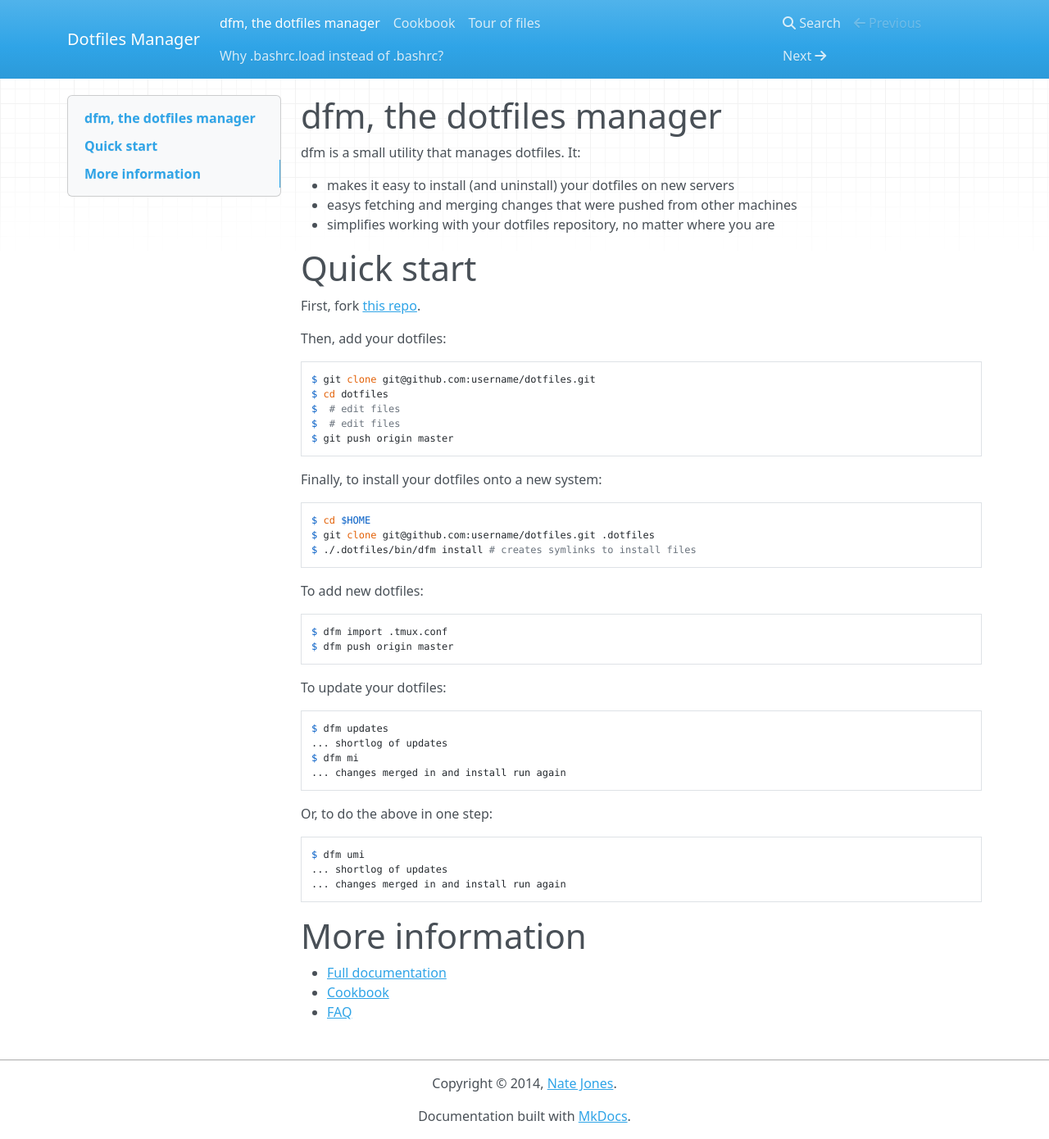
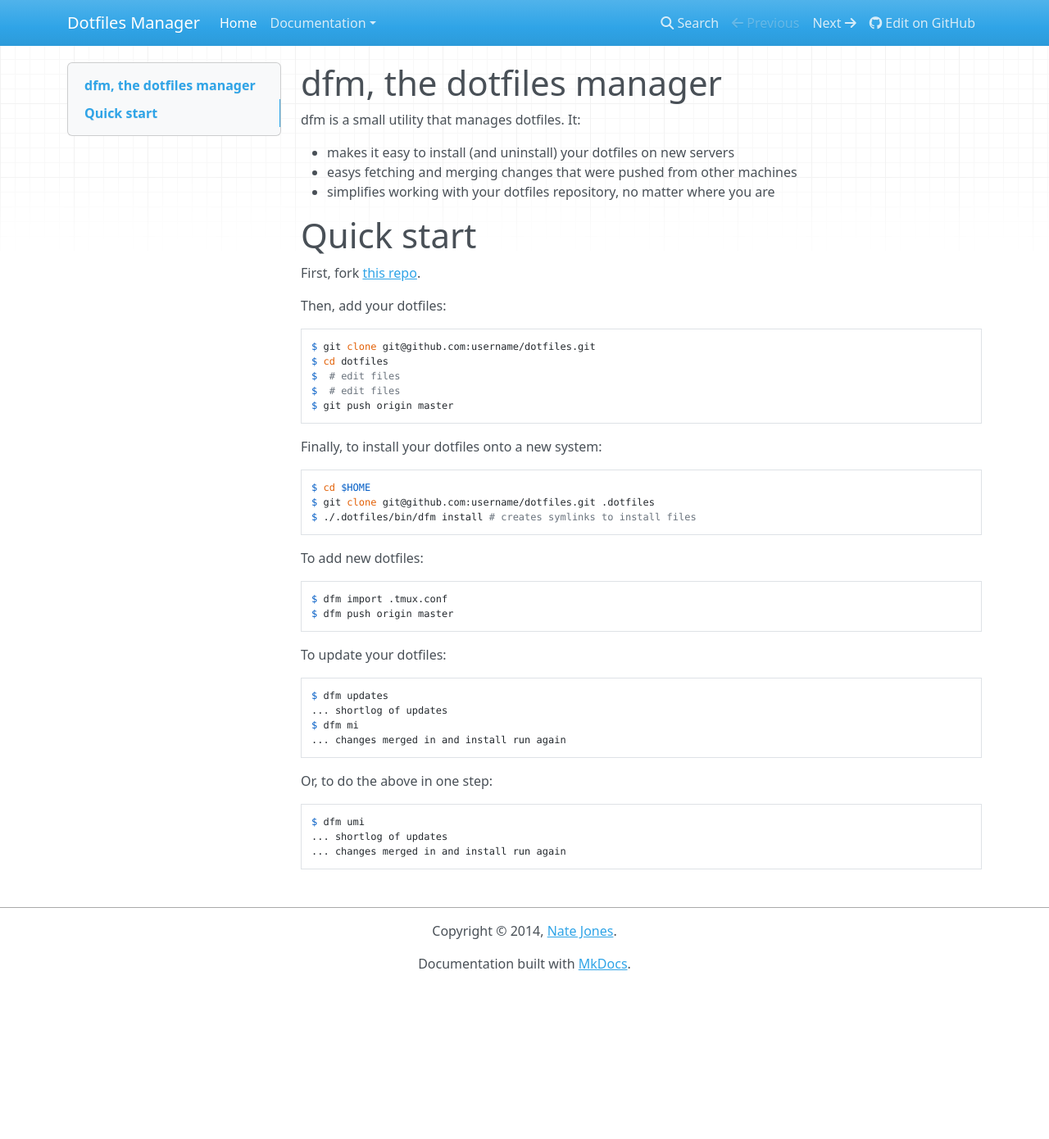
Before and after one commit to justone/dfm-site, an MkDocs documentation site: the page built from docs/index.md, in a window 1280 px wide and 1390 px high. Shown: the whole window at 82% size. Built offline with MkDocs 1.6.1, drawn with Linux system fonts in a browser that asks for light colours; nearby versions of some CDN libraries; old or Windows-style settings are respelled for this version of MkDocs.

Commit message:
add structure

````diff
--- a/docs/index.md
+++ b/docs/index.md
@@ -51,9 +51,3 @@ $ dfm umi
 ... shortlog of updates
 ... changes merged in and install run again
 ```
-
-# More information
-
-* [Full documentation](documentation.md)
-* [Cookbook](cookbook.md)
-* [FAQ](faq.md)
--- a/mkdocs.yml
+++ b/mkdocs.yml
@@ -1,3 +1,13 @@
 site_name: Dotfiles Manager
+site_url: http://dfm.endot.org/
+site_description: Project documentation for dfm.
+
 theme: mkdocs
 copyright: Copyright &copy; 2014, <a href="https://twitter.com/ndj">Nate Jones</a>.
+repo_url: https://github.com/justone/dfm-site
+
+pages:
+- ['index.md', 'Home']
+- ['documentation.md', 'Documentation', 'Full Documentation']
+- ['cookbook.md', 'Documentation', 'Cookbook']
+- ['faq.md', 'Documentation', 'FAQ']
````
